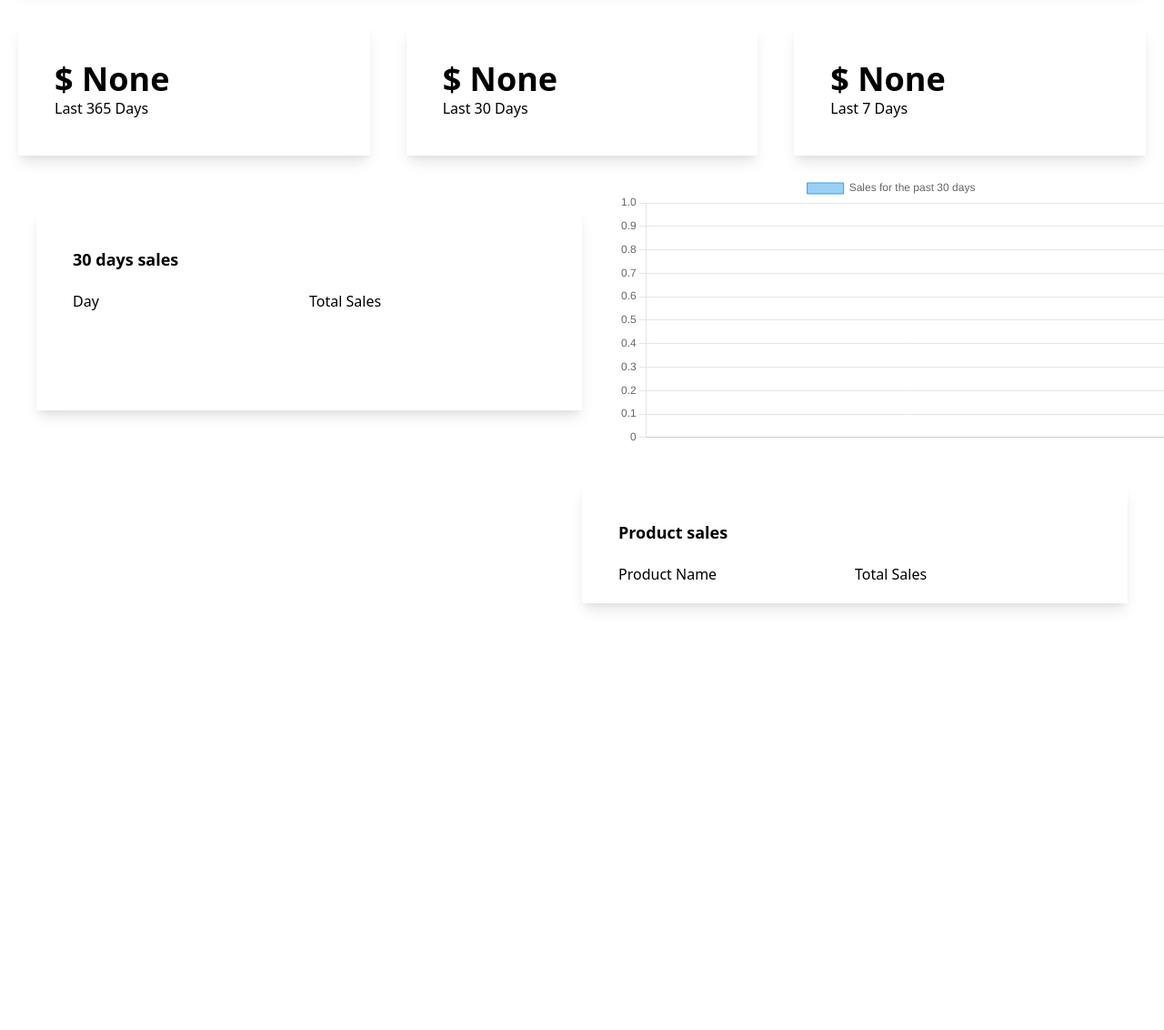
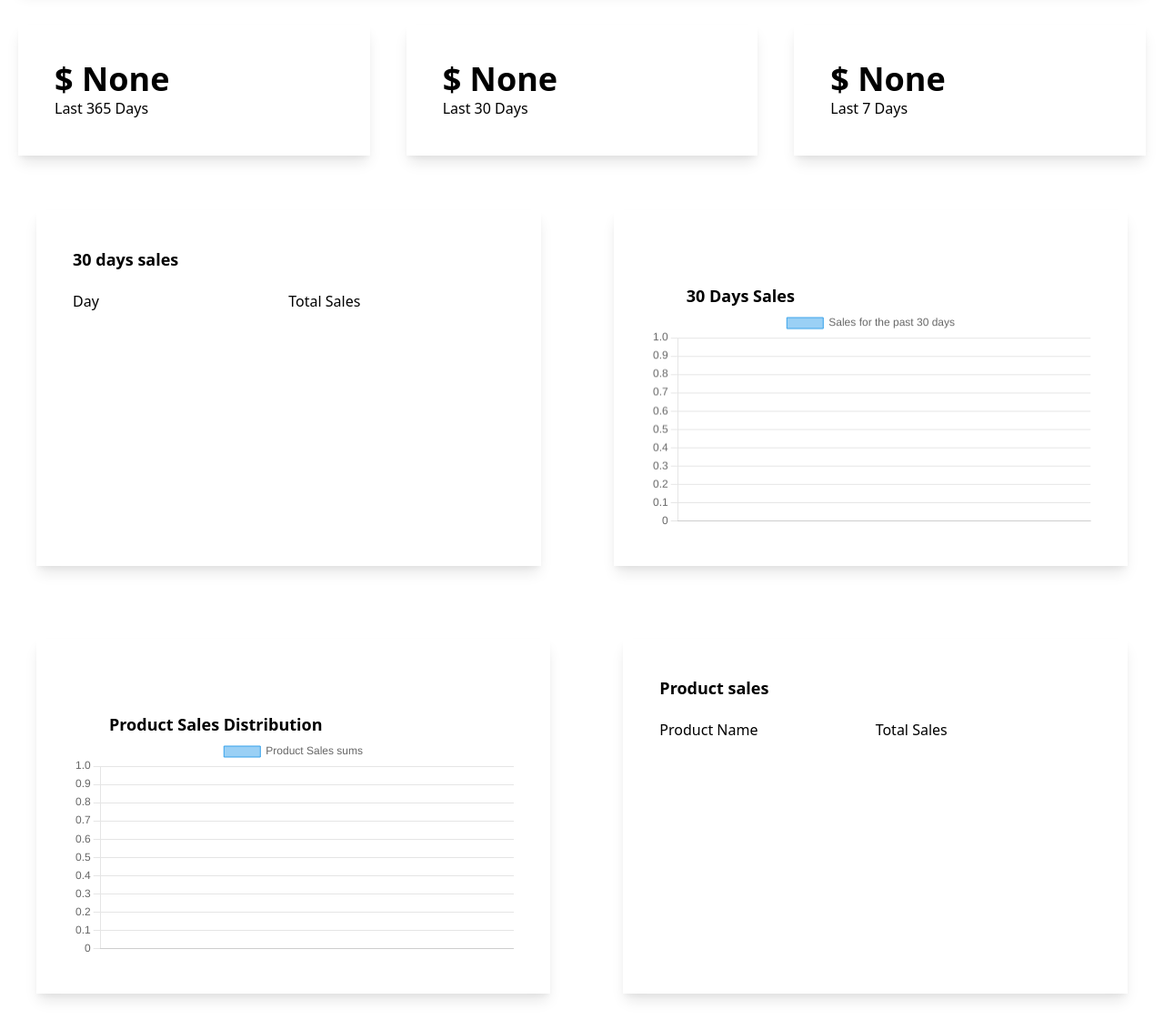
Before and after one commit to RalitsaTerzieva/digital-market-place, a Django app: page /sales/ in a window 1280 px wide. Shown: the part 349-1481 px from the top of the page at 91% size. Before the commit the page ends 1019 px from the top, so only its background shows below. Run offline with Django 4.2, Linux system fonts and the light colour scheme; the visitor is signed in with stand-in values (Sample User, id 1); data that the repository does not hold is empty.

Commit message:
Add second chart

```diff
--- a/marketplace/digitalmarket/templates/digitalmarket/sales.html
+++ b/marketplace/digitalmarket/templates/digitalmarket/sales.html
@@ -50,14 +50,16 @@
         </div>
         {% endfor %}
     </div>
-    <div class='w-1/2'>
-        <div>
-            <canvas id="myChart"></canvas>
-          </div>
+    <div class='w-1/2 shadow-lg m-10 p-10'>
+        <div class='ml-10 mt-10 font-bold text-lg'>30 Days Sales</div>
+        <canvas id="myChart"></canvas>
     </div>
 </div>
 <div class='flex'>
-    <div class='w-1/2'></div>
+    <div class='w-1/2 shadow-lg m-10 p-10'>
+        <div class='ml-10 mt-10 font-bold text-lg'>Product Sales Distribution</div>
+        <canvas id="myChart1"></canvas>
+    </div>
     <div class='w-1/2 shadow-lg m-10'>
         <div class='ml-10 mt-10 font-bold text-lg'>Product sales</div>
         <div class='flex m-10 mt-5 mb-5'>
@@ -70,8 +72,8 @@
         </div>
         {% for product_sales_sum in product_sales_sums %}
         <div class='flex m-10 mt-5 mb-5'>
-            <div class='w-1/2'>{{ product_sales_sum.product__name }}</div>
-            <div class='w-1/2 font-bold text-green-500'>$ {{ product_sales_sum.sum }}</div>
+            <div class='w-1/2 product-names'>{{ product_sales_sum.product__name }}</div>
+            <div class='w-1/2 font-bold text-green-500'>{{ product_sales_sum.sum }}</div>
         </div>
         {% endfor %}
     </div>
@@ -98,6 +100,25 @@
         date_values.push(single_date)
     }
 
+    const product_sums = document.getElementsByClassName('daily-sum')
+    const products = document.getElementsByClassName('product-names')
+
+    const product_s = []
+
+    for(let i = 0; i < product_sums.length; i++){
+        p_sum = product_sums[i].innerText
+        console.log(p_sum)
+        product_s.push(Number(p_sum))
+    }
+
+    const product_names = []
+
+    for(let i = 0; i < products.length; i++){
+        product_name = products[i].innerText
+        console.log(product_name)
+        product_names.push(product_name)
+    }
+
 
     const ctx = document.getElementById('myChart');
 
@@ -119,6 +140,27 @@
         }
       }
     });
+
+    const ctx1 = document.getElementById('myChart1');
+
+    new Chart(ctx1, {
+      type: 'bar',
+      data: {
+        labels: product_names,
+        datasets: [{
+          label: 'Product Sales sums',
+          data: sum_values,
+          borderWidth: 1
+        }]
+      },
+      options: {
+        scales: {
+          y: {
+            beginAtZero: true
+          }
+        }
+      }
+    });
   </script>
 
 
```
